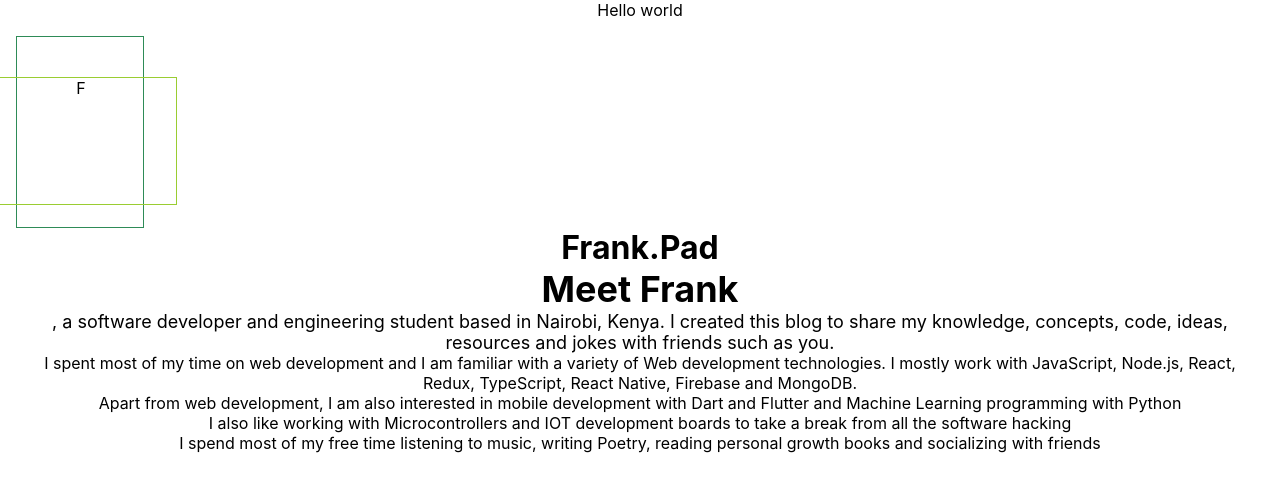
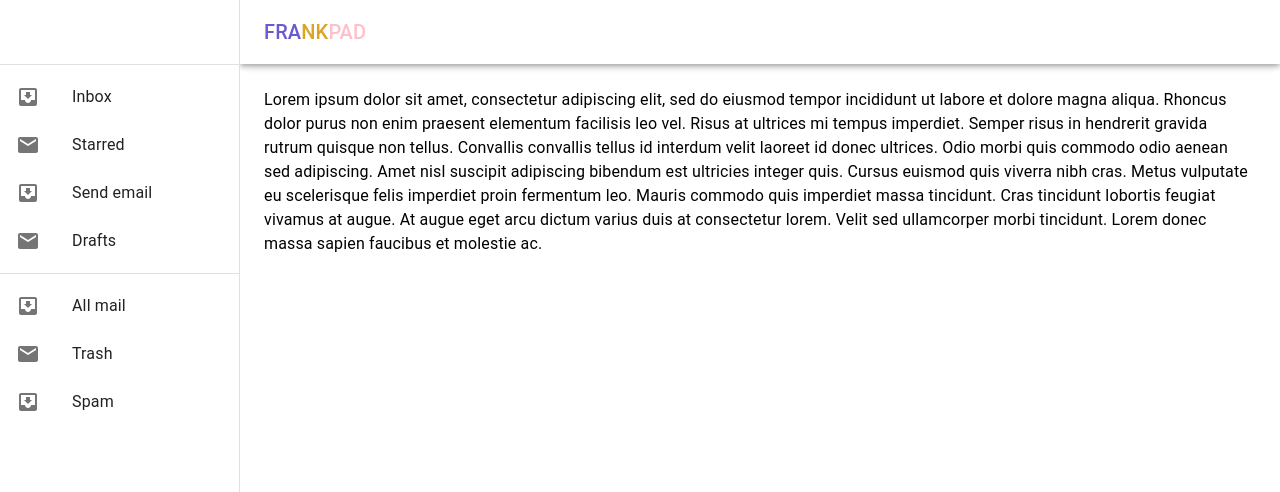
Before and after one commit to franknmungai/frank.ng, a React (Create React App) app: page / in a window 1280 px wide. Shown: the top 492 px of the page. Built offline with nearby package versions, Linux system fonts and the light colour scheme.

Commit message:
Added theme

```diff
--- a/package.json
+++ b/package.json
@@ -4,6 +4,7 @@
   "private": true,
   "dependencies": {
     "@material-ui/core": "^4.11.0",
+    "@material-ui/icons": "^4.9.1",
     "@testing-library/jest-dom": "^4.2.4",
     "@testing-library/react": "^9.3.2",
     "@testing-library/user-event": "^7.1.2",
--- a/src/App.jsx
+++ b/src/App.jsx
@@ -1,17 +1,168 @@
 import React from 'react';
-import { BrowserRouter as Router, Route } from 'react-router-dom';
 import './App.css';
-import HomePage from './pages/HomePage';
+import AppBar from '@material-ui/core/AppBar';
+import Divider from '@material-ui/core/Divider';
+import Drawer from '@material-ui/core/Drawer';
+import Hidden from '@material-ui/core/Hidden';
+import IconButton from '@material-ui/core/IconButton';
+import InboxIcon from '@material-ui/icons/MoveToInbox';
+import List from '@material-ui/core/List';
+import ListItem from '@material-ui/core/ListItem';
+import ListItemIcon from '@material-ui/core/ListItemIcon';
+import ListItemText from '@material-ui/core/ListItemText';
+import MailIcon from '@material-ui/icons/Mail';
+import MenuIcon from '@material-ui/icons/Menu';
+import Toolbar from '@material-ui/core/Toolbar';
+import Typography from '@material-ui/core/Typography';
+import { makeStyles, useTheme } from '@material-ui/core/styles';
 
-function App() {
-	return (
-		<div className="App">
-			Hello world
-			<Router>
-				<Route path="/" component={HomePage} exact />
-			</Router>
+const drawerWidth = 240;
+
+const useStyles = makeStyles((theme) => ({
+	root: {
+		display: 'flex',
+	},
+	drawer: {
+		[theme.breakpoints.up('sm')]: {
+			width: drawerWidth,
+			flexShrink: 0,
+		},
+	},
+	appBar: {
+		[theme.breakpoints.up('sm')]: {
+			width: `calc(100% - ${drawerWidth}px)`,
+			marginLeft: drawerWidth,
+		},
+	},
+	menuButton: {
+		marginRight: theme.spacing(2),
+		[theme.breakpoints.up('sm')]: {
+			display: 'none',
+		},
+	},
+	// necessary for content to be below app bar
+	toolbar: theme.mixins.toolbar,
+	drawerPaper: {
+		width: drawerWidth,
+	},
+	content: {
+		flexGrow: 1,
+		padding: theme.spacing(3),
+	},
+}));
+
+const App = (props) => {
+	const { window } = props;
+	const classes = useStyles();
+	const theme = useTheme();
+	const [mobileOpen, setMobileOpen] = React.useState(false);
+
+	const handleDrawerToggle = () => {
+		setMobileOpen(!mobileOpen);
+	};
+
+	const drawer = (
+		<div>
+			<div className={classes.toolbar} />
+			<Divider />
+			<List>
+				{['Inbox', 'Starred', 'Send email', 'Drafts'].map((text, index) => (
+					<ListItem button key={text}>
+						<ListItemIcon>
+							{index % 2 === 0 ? <InboxIcon /> : <MailIcon />}
+						</ListItemIcon>
+						<ListItemText primary={text} />
+					</ListItem>
+				))}
+			</List>
+			<Divider />
+			<List>
+				{['All mail', 'Trash', 'Spam'].map((text, index) => (
+					<ListItem button key={text}>
+						<ListItemIcon>
+							{index % 2 === 0 ? <InboxIcon /> : <MailIcon />}
+						</ListItemIcon>
+						<ListItemText primary={text} />
+					</ListItem>
+				))}
+			</List>
 		</div>
 	);
-}
+
+	const container =
+		window !== undefined ? () => window().document.body : undefined;
+	return (
+		<div className={classes.root}>
+			{/* <CssBaseline /> */}
+			<AppBar position="fixed" className={classes.appBar} color="secondary">
+				<Toolbar>
+					<IconButton
+						color="inherit"
+						aria-label="open drawer"
+						edge="start"
+						onClick={handleDrawerToggle}
+						className={classes.menuButton}
+					>
+						<MenuIcon />
+					</IconButton>
+					<Typography variant="h6" noWrap style={{ cursor: 'pointer' }}>
+						<span style={{ color: 'slateblue' }}>FRA</span>
+						<span style={{ color: 'goldenrod' }}>NK</span>
+						<span style={{ color: 'pink' }}>PAD</span>
+					</Typography>
+				</Toolbar>
+			</AppBar>
+			<nav className={classes.drawer} aria-label="mailbox folders">
+				{/* The implementation can be swapped with js to avoid SEO duplication of links. */}
+				<Hidden smUp implementation="css">
+					<Drawer
+						container={container}
+						variant="temporary"
+						anchor={theme.direction === 'rtl' ? 'right' : 'left'}
+						open={mobileOpen}
+						onClose={handleDrawerToggle}
+						classes={{
+							paper: classes.drawerPaper,
+						}}
+						ModalProps={{
+							keepMounted: true, // Better open performance on mobile.
+						}}
+					>
+						{drawer}
+					</Drawer>
+				</Hidden>
+				<Hidden xsDown implementation="css">
+					<Drawer
+						classes={{
+							paper: classes.drawerPaper,
+						}}
+						variant="permanent"
+						open
+					>
+						{drawer}
+					</Drawer>
+				</Hidden>
+			</nav>
+			<main className={classes.content}>
+				<div className={classes.toolbar} />
+				<Typography paragraph>
+					Lorem ipsum dolor sit amet, consectetur adipiscing elit, sed do
+					eiusmod tempor incididunt ut labore et dolore magna aliqua. Rhoncus
+					dolor purus non enim praesent elementum facilisis leo vel. Risus at
+					ultrices mi tempus imperdiet. Semper risus in hendrerit gravida rutrum
+					quisque non tellus. Convallis convallis tellus id interdum velit
+					laoreet id donec ultrices. Odio morbi quis commodo odio aenean sed
+					adipiscing. Amet nisl suscipit adipiscing bibendum est ultricies
+					integer quis. Cursus euismod quis viverra nibh cras. Metus vulputate
+					eu scelerisque felis imperdiet proin fermentum leo. Mauris commodo
+					quis imperdiet massa tincidunt. Cras tincidunt lobortis feugiat
+					vivamus at augue. At augue eget arcu dictum varius duis at consectetur
+					lorem. Velit sed ullamcorper morbi tincidunt. Lorem donec massa sapien
+					faucibus et molestie ac.
+				</Typography>
+			</main>
+		</div>
+	);
+};
 
 export default App;
--- a/src/index.js
+++ b/src/index.js
@@ -1,10 +1,14 @@
 import React from 'react';
+import { MuiThemeProvider } from '@material-ui/core/styles';
+import theme from './theme';
 import ReactDOM from 'react-dom';
 import App from './App';
 
 ReactDOM.render(
 	<React.StrictMode>
-		<App />
+		<MuiThemeProvider theme={theme}>
+			<App />
+		</MuiThemeProvider>
 	</React.StrictMode>,
 	document.getElementById('root')
 );
--- a/src/pages/HomePage/index.jsx
+++ b/src/pages/About/index.jsx
@@ -4,16 +4,13 @@
 const HomePage = () => {
 	return (
 		<div className="home">
-			<div className="logo">
-				<div className="outer">
-					<div className="inner">F</div>
-				</div>
-			</div>
 			<h1>Frank.Pad</h1>
+			<h1>Meet Frank</h1>
+			<img alt="Frank Blog owner" />
 			<p className="intro">
-				<h1>Meet Frank</h1>, a software developer and engineering student based
-				in Nairobi, Kenya. I created this blog to share my knowledge, concepts,
-				code, ideas, resources and jokes with friends such as you.
+				A software developer and engineering student based in Nairobi, Kenya. I
+				created this blog to share my knowledge, concepts, code, ideas,
+				resources and jokes with friends such as you.
 			</p>
 			<p className="stack">
 				I spent most of my time on web development and I am familiar with a
--- a/src/theme/index.js
+++ b/src/theme/index.js
@@ -5,6 +5,7 @@
 			// light: will be calculated from palette.primary.main,
 			light: '#13AA52', //#13AA52
 			main: '#13AA52',
+			contrastText: '#fff',
 		},
 		secondary: {
 			main: '#fff',
```
Also changed, not shown: src/components/AppBar/index.jsx (added), src/pages/About/homepage.styles.scss (renamed from src/pages/HomePage/homepage.styles.scss), 1 other file (tests, documents, lock files or other folders).
